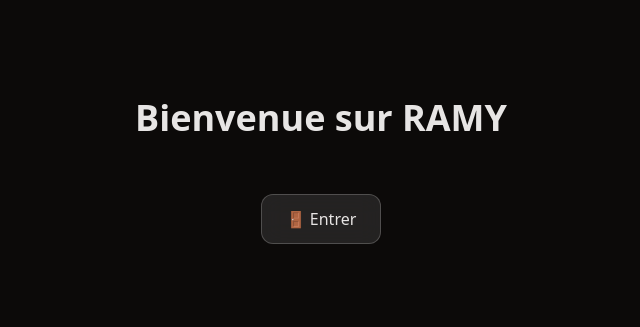
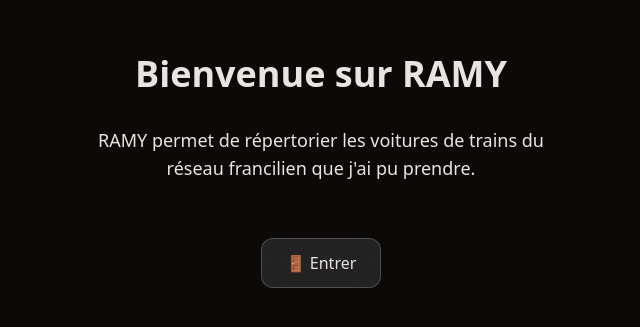
Before and after one commit to leolesimple/ramy, a Next.js app: page / in a window 1280 px wide. Shown: the part 261-588 px from the top of the page, without its empty margins (319-959 px from the left). Built offline with nearby package versions, Linux system fonts and the light colour scheme.

Commit message:
Add introductory paragraph to page.tsx for project description

```diff
--- a/app/page.tsx
+++ b/app/page.tsx
@@ -4,6 +4,9 @@ export default function MenuPage() {
     return (
         <div className="flex flex-col min-h-screen items-center justify-center bg-stone-950 text-stone-200 font-sans antialiased px-4 text-center space-y-8 overflow-hidden">
             <h2 className="text-4xl font-bold max-w-md">Bienvenue sur RAMY</h2>
+            <p className="text-lg max-w-md">
+                RAMY permet de répertorier les voitures de trains du réseau francilien que j'ai pu prendre.
+            </p>
             <div className="flex gap-4 w-full max-w-fit mx-auto">
                 <Button href="/login">
                     🚪 Entrer
```
